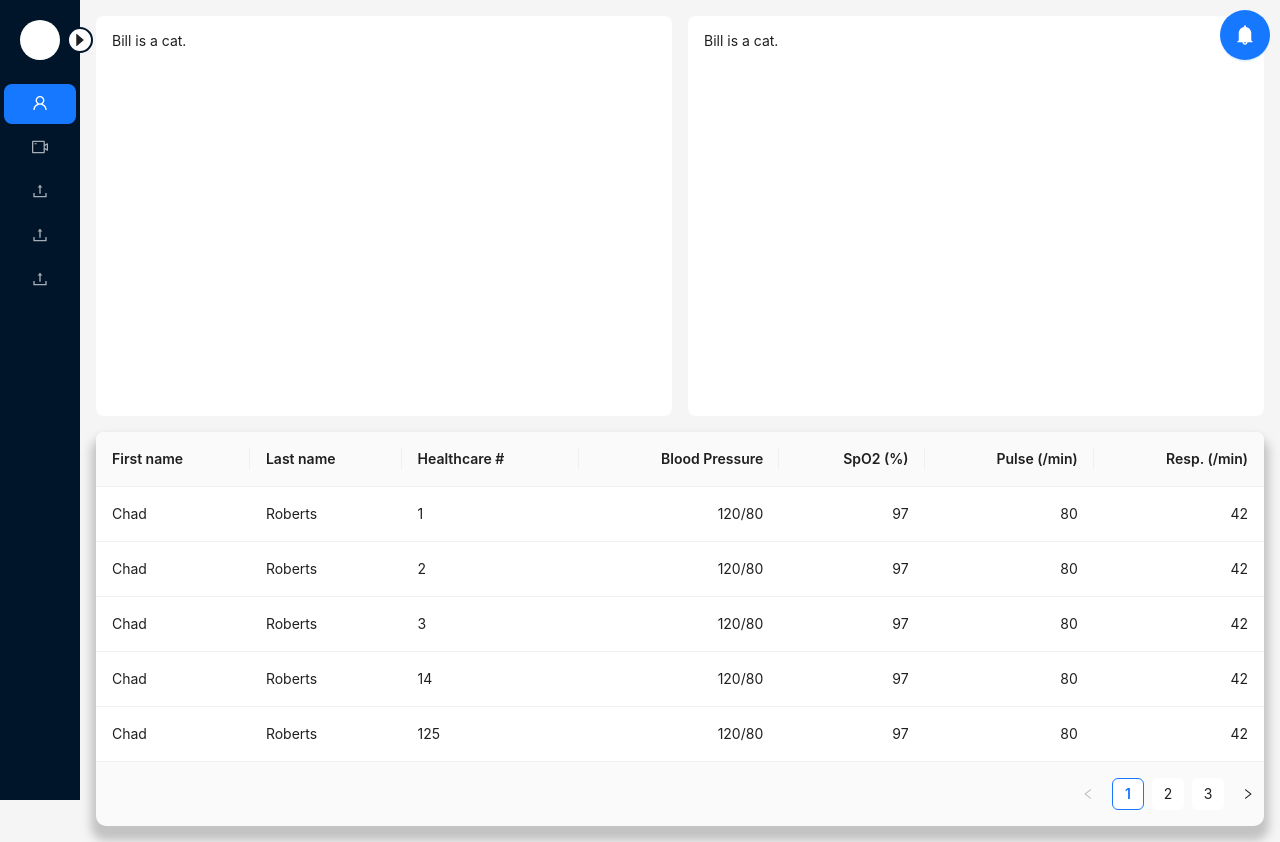
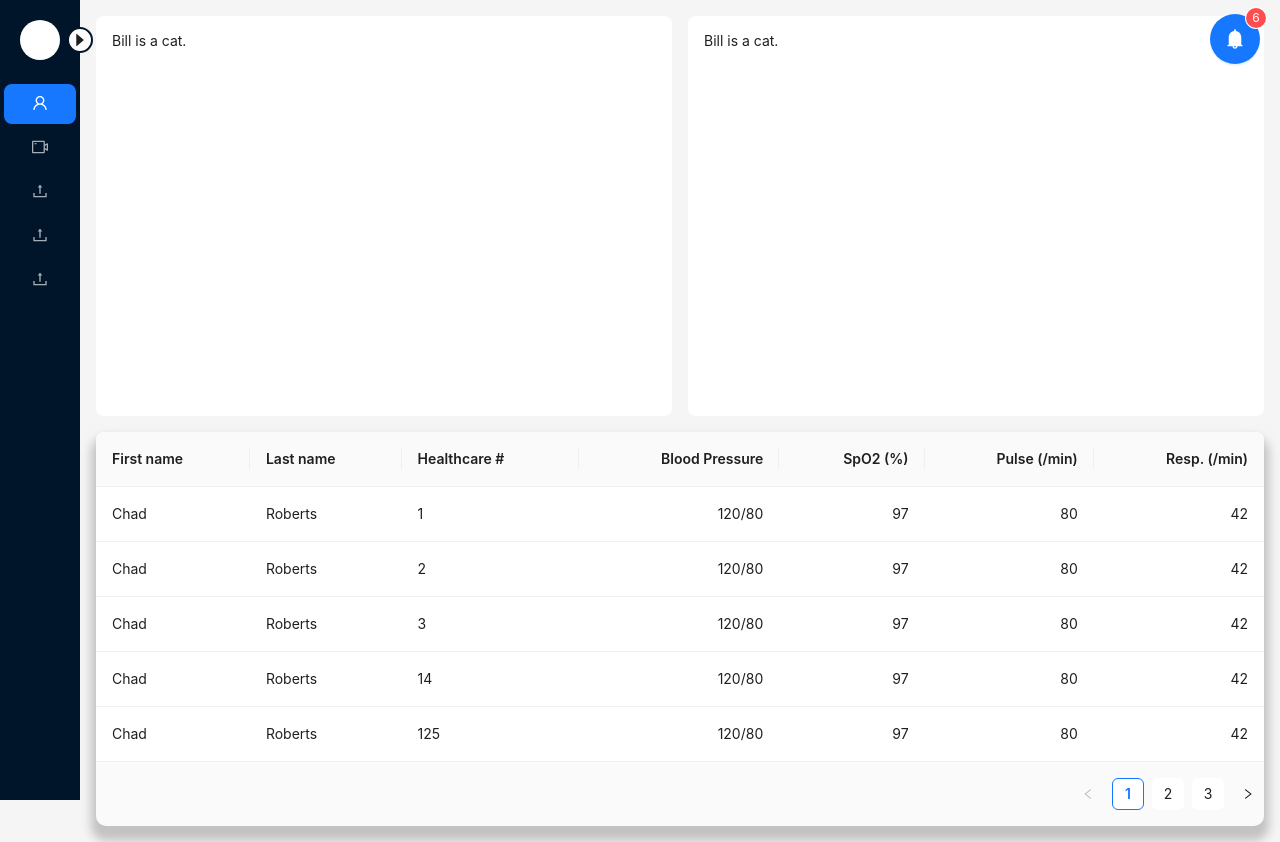
Before and after one commit to chadmroberts88/vital-vue-web, a React (Create React App) app: page / in a window 1280 px wide. Built offline with nearby package versions, Linux system fonts and the light colour scheme.

Commit message:
Add NotificationsButton and pulse.

```diff
--- a/src/App.tsx
+++ b/src/App.tsx
@@ -1,9 +1,8 @@
 import { useState } from "react";
-import { BellFilled } from "@ant-design/icons";
 import PageLayout from "./components/PageLayout";
 import DashboardPage from "./components/DashboardPage";
-import NotificationDrawer from "./components/NotificationDrawer";
-import { Button } from "antd";
+import NotificationsDrawer from "./components/NotificationsDrawer";
+import NotificationsButton from "./components/NotificationsButton";
 
 function App() {
   const [drawerOpen, setDrawerOpen] = useState(false);
@@ -18,24 +17,12 @@ function App() {
 
   return (
     <PageLayout>
-      <Button
-        type="primary"
-        icon={<BellFilled style={{ fontSize: "20px" }} />}
+      <NotificationsButton
         onClick={openDrawer}
-        style={{
-          position: "fixed",
-          zIndex: 10,
-          top: "10px",
-          right: "10px",
-          borderRadius: "50%",
-          width: "50px",
-          height: "50px",
-          display: "flex",
-          alignItems: "center",
-          justifyContent: "center",
-        }}
+        notificationCount={6}
+        hasCritical={false}
       />
-      <NotificationDrawer onClose={closeDrawer} open={drawerOpen} />
+      <NotificationsDrawer onClose={closeDrawer} open={drawerOpen} />
       <DashboardPage />
     </PageLayout>
   );
--- /dev/null
+++ b/src/components/NotificationsButton.tsx
@@ -0,0 +1,42 @@
+import { Badge, Button } from "antd";
+import { BellFilled } from "@ant-design/icons";
+import { PropsWithChildren } from "react";
+
+type NotificationsButtonProps = PropsWithChildren & {
+  onClick: () => void;
+  notificationCount?: number;
+  hasCritical?: boolean;
+};
+
+const NotificationsButton = ({
+  onClick,
+  notificationCount,
+  hasCritical,
+}: NotificationsButtonProps) => {
+  return (
+    <div style={{ position: "fixed", zIndex: 10, top: "14px", right: "20px" }}>
+      <Badge
+        overflowCount={99}
+        count={notificationCount}
+        style={{ top: "4px", right: "4px" }}
+      >
+        <Button
+          type="primary"
+          className={hasCritical ? "pulsate" : undefined}
+          icon={<BellFilled style={{ fontSize: "20px" }} />}
+          onClick={onClick}
+          style={{
+            borderRadius: "50%",
+            width: "50px",
+            height: "50px",
+            display: "flex",
+            alignItems: "center",
+            justifyContent: "center",
+          }}
+        />
+      </Badge>
+    </div>
+  );
+};
+
+export default NotificationsButton;
--- a/src/components/NotificationDrawer.tsx
+++ b/src/components/NotificationsDrawer.tsx
@@ -1,12 +1,12 @@
 import { Drawer } from "antd";
 import { PropsWithChildren } from "react";
 
-type NotificationDrawerProps = PropsWithChildren & {
+type NotificationsDrawerProps = PropsWithChildren & {
   onClose: () => void;
   open: boolean;
 };
 
-const NotificationDrawer = ({ onClose, open }: NotificationDrawerProps) => {
+const NotificationsDrawer = ({ onClose, open }: NotificationsDrawerProps) => {
   return (
     <Drawer title="Basic Drawer" onClose={onClose} open={open}>
       <p>Some contents...</p>
@@ -16,4 +16,4 @@ const NotificationDrawer = ({ onClose, open }: NotificationDrawerProps) => {
   );
 };
 
-export default NotificationDrawer;
+export default NotificationsDrawer;
--- a/src/index.css
+++ b/src/index.css
@@ -57,3 +57,25 @@ code {
   transition: width 0.2s ease-in-out, max-width 0.2s ease-in-out,
     min-width 0.2s ease-in-out !important;
 }
+
+.pulsate {
+  animation: shadowPulse 1s infinite linear;
+}
+
+@keyframes shadowPulse {
+  0% {
+    box-shadow: 0 0 8px 6px transparent, 0 0 0 0 transparent,
+      0 0 0 0 transparent;
+  }
+
+  10% {
+    box-shadow: 0 0 8px 6px #e1434baa, 0 0 12px 10px transparent,
+      0 0 12px 5px #e1434baa;
+  }
+
+  80%,
+  100% {
+    box-shadow: 0 0 8px 6px transparent, 0 0 0 10px transparent,
+      0 0 0 10px transparent;
+  }
+}
```
